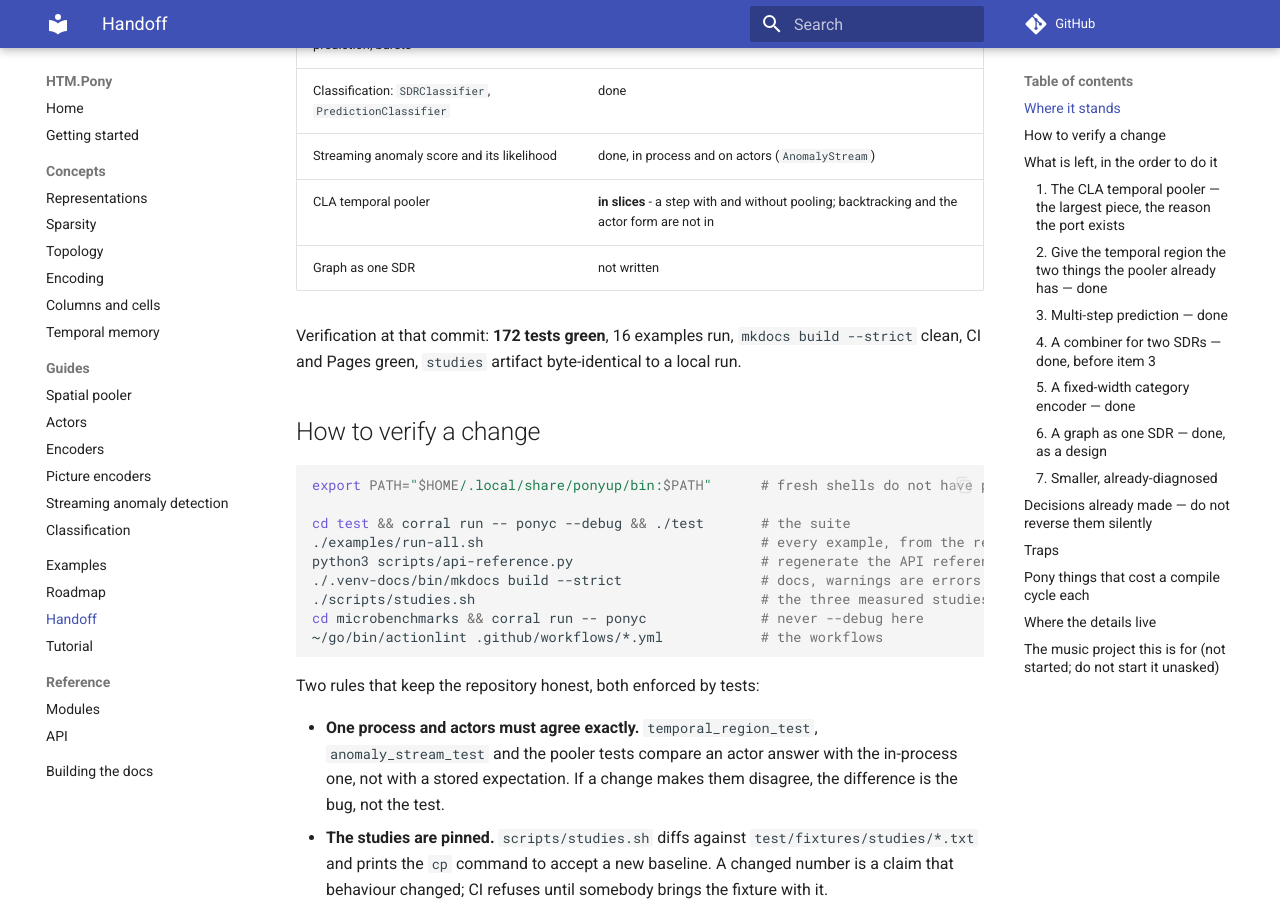
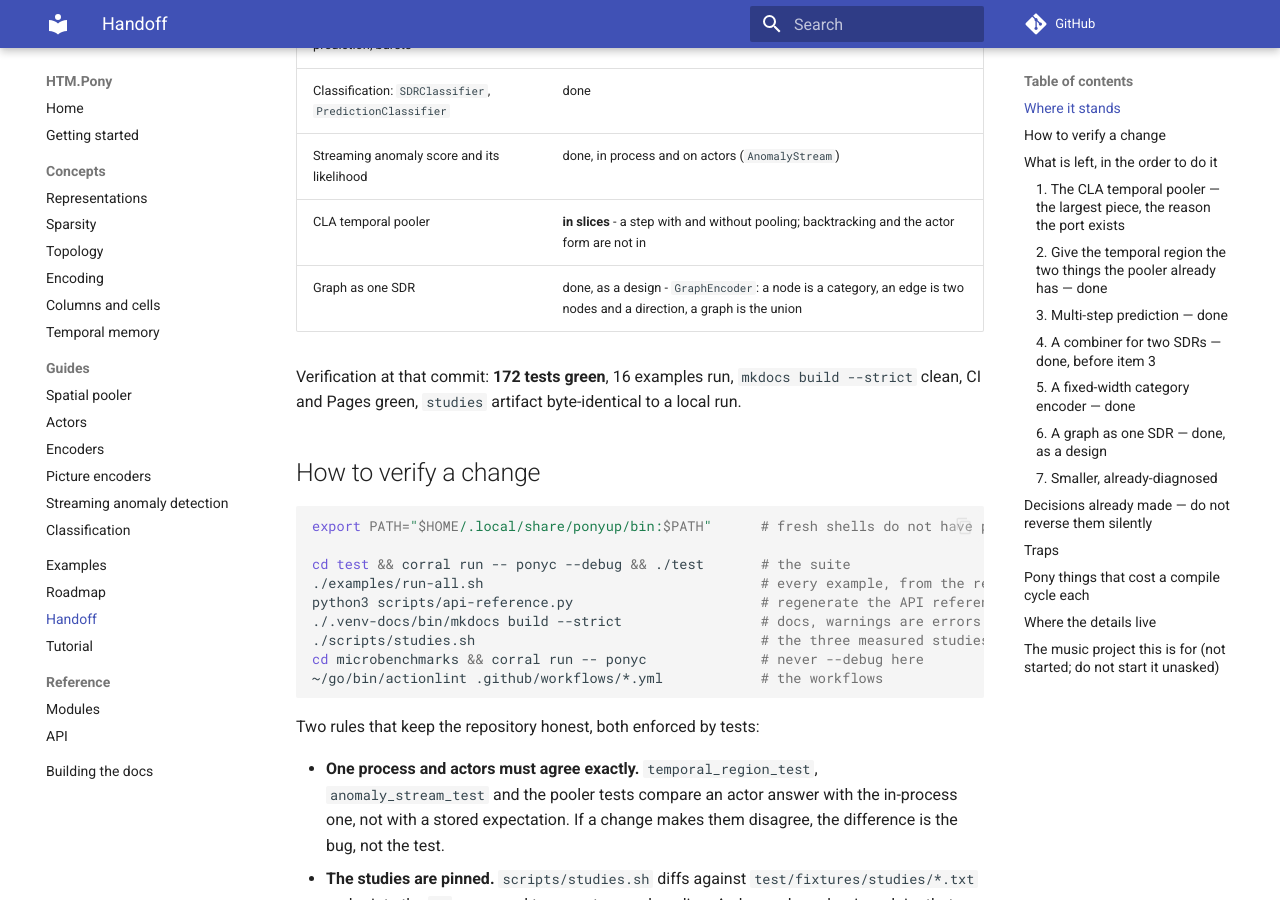
Before and after one commit to d-led/htm.pony, an MkDocs documentation site: the page built from docs/handoff.md, in a window 1280 px wide and 900 px high, scrolled down 840 px. Built offline with MkDocs 1.6.1 and Material for MkDocs 9.7.7, drawn with Linux system fonts in a browser that asks for light colours; comment, search, counter and statistics services are not loaded.

Commit message:
Say in the summary tables that the graph encoder is there
The handoff's table, the roadmap and the front page all still listed "a graph as
one SDR" as not written, while the item below them described it. All three now
say what exists.

```diff
--- a/docs/handoff.md
+++ b/docs/handoff.md
@@ -25,7 +25,7 @@ something the Go one does not. This library is MPL-2.0.
 | Classification: `SDRClassifier`, `PredictionClassifier` | done |
 | Streaming anomaly score and its likelihood | done, in process and on actors (`AnomalyStream`) |
 | CLA temporal pooler | **in slices** - a step with and without pooling; backtracking and the actor form are not in |
-| Graph as one SDR | not written |
+| Graph as one SDR | done, as a design - `GraphEncoder`: a node is a category, an edge is two nodes and a direction, a graph is the union |
 
 Verification at that commit: **172 tests green**, 16 examples run, `mkdocs build --strict`
 clean, CI and Pages green, `studies` artifact byte-identical to a local run.
```
Also changed, not shown: docs/index.md (+1 -1 lines), docs/roadmap.md (+1 -1 lines).
